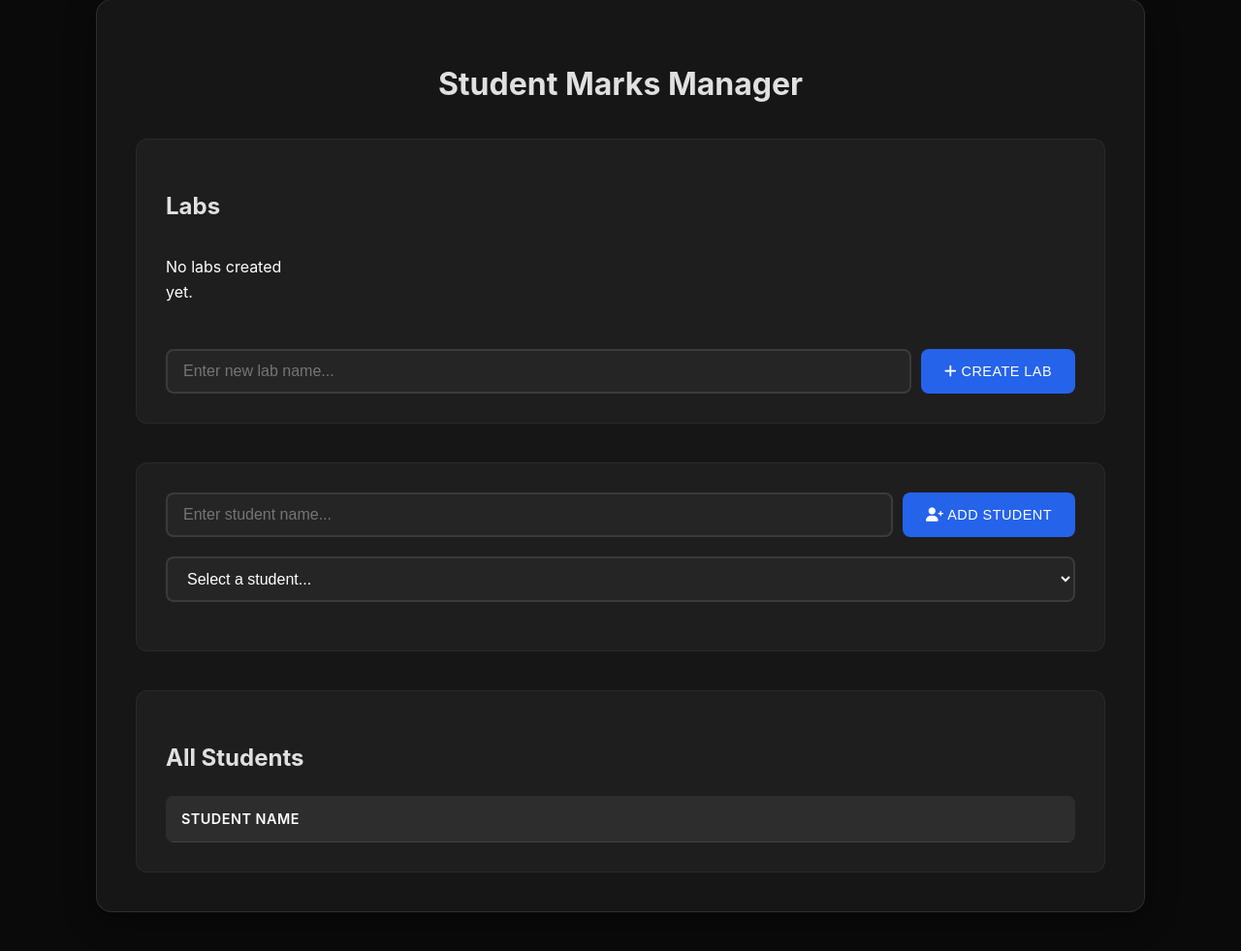
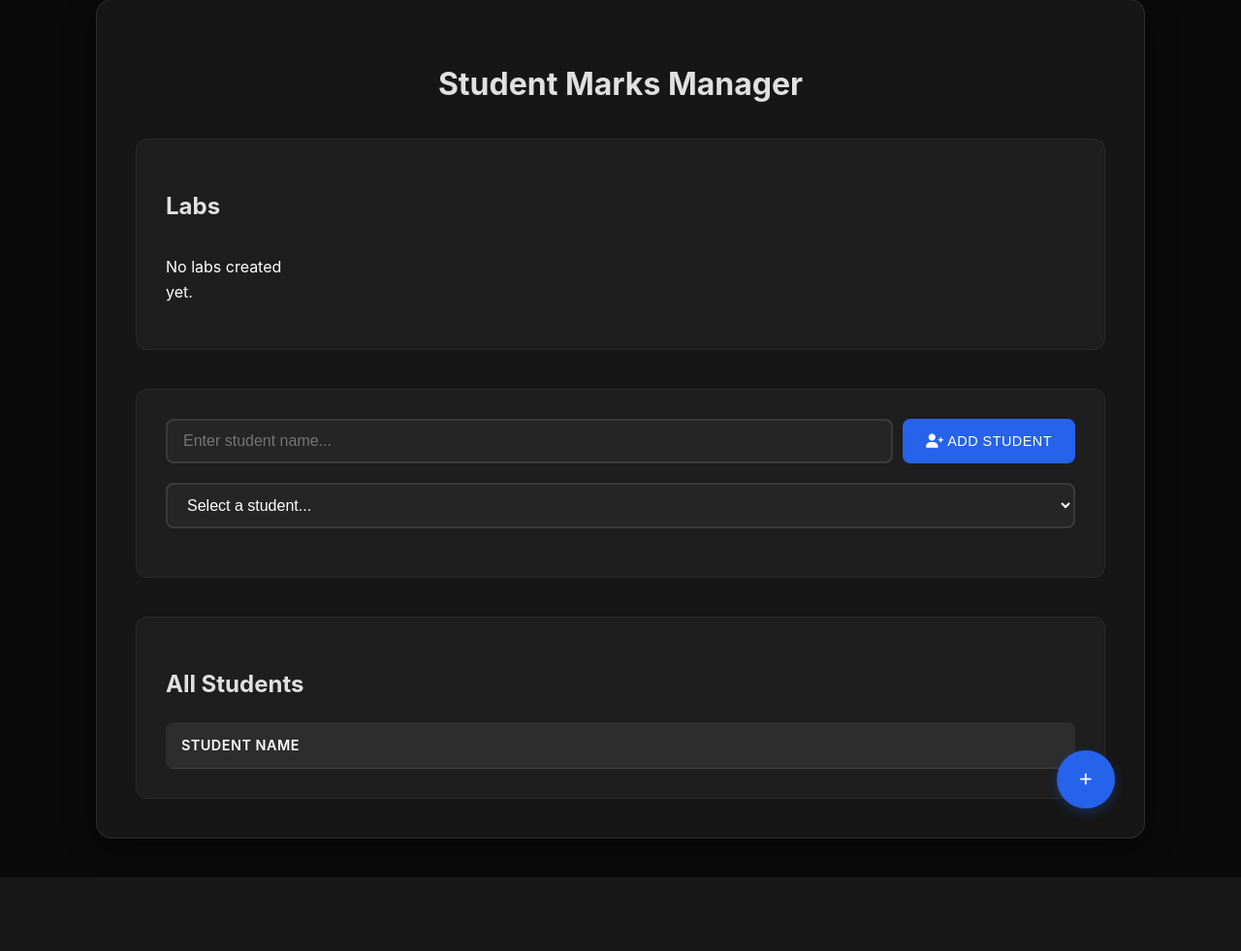
Before and after one commit to MohammadLab/student-marking-manager, a Flask app: page / in a window 1280 px wide. Shown: the part 41-1022 px from the top of the page at 97% size. After the commit the page ends 946 px from the top, so only its background shows below. Run offline with Flask 3, Linux system fonts and the light colour scheme; data that the repository does not hold is empty.

Commit message:
feat: Add floating plus button and modal for creating labs

```diff
--- a/static/style.css
+++ b/static/style.css
@@ -95,19 +95,65 @@ body {
     box-shadow: 0 4px 12px rgba(34, 197, 94, 0.2);
 }
 
-.create-lab {
+.add-lab-button {
+    position: fixed;
+    bottom: 30px;
+    right: 30px;
+    width: 60px;
+    height: 60px;
+    border-radius: 50%;
+    background-color: #2563eb;
+    color: white;
     display: flex;
-    gap: 10px;
-    margin-top: 15px;
+    align-items: center;
+    justify-content: center;
+    cursor: pointer;
+    box-shadow: 0 4px 12px rgba(37, 99, 235, 0.3);
+    border: none;
+    padding: 0;
 }
 
-.create-lab input {
-    flex: 1;
-    padding: 8px;
-    border: 1px solid #555;
-    border-radius: 4px;
-    background-color: #404040;
-    color: #e0e0e0;
+.add-lab-button:hover {
+    transform: scale(1.1);
+    background-color: #1d4ed8;
+}
+
+.modal {
+    display: none;
+    position: fixed;
+    top: 0;
+    left: 0;
+    width: 100%;
+    height: 100%;
+    background-color: rgba(0, 0, 0, 0.5);
+    justify-content: center;
+    align-items: center;
+    z-index: 1000;
+}
+
+.modal-content {
+    background-color: #1e1e1e;
+    padding: 30px;
+    border-radius: 12px;
+    min-width: 300px;
+    box-shadow: 0 8px 32px rgba(0, 0, 0, 0.4);
+    border: 1px solid rgba(255, 255, 255, 0.1);
+}
+
+.modal-content h3 {
+    margin-top: 0;
+    margin-bottom: 20px;
+}
+
+.modal-content input {
+    width: 100%;
+    margin-bottom: 20px;
+}
+
+.modal-buttons {
+    display: flex;
+    justify-content: flex-end;
+    gap: 10px;
 }
 
 h1 {
--- a/templates/index.html
+++ b/templates/index.html
@@ -15,9 +15,20 @@
             <h2>Labs</h2>
             <div class="labs-container">
                 <div id="labsList"></div>
-                <div class="create-lab">
+                <button class="add-lab-button" onclick="showLabModal()">
+                    <i class="fas fa-plus"></i>
+                </button>
+            </div>
+
+            <!-- Lab Creation Modal -->
+            <div id="labModal" class="modal">
+                <div class="modal-content">
+                    <h3>Create New Lab</h3>
                     <input type="text" id="newLabName" placeholder="Enter new lab name...">
-                    <button onclick="createLab()"><i class="fas fa-plus"></i> Create Lab</button>
+                    <div class="modal-buttons">
+                        <button onclick="hideLabModal()">Cancel</button>
+                        <button onclick="createLab()">Create</button>
+                    </div>
                 </div>
             </div>
         </div>
@@ -220,6 +231,16 @@
             }
         }
 
+        function showLabModal() {
+            document.getElementById('labModal').style.display = 'flex';
+            document.getElementById('newLabName').focus();
+        }
+
+        function hideLabModal() {
+            document.getElementById('labModal').style.display = 'none';
+            document.getElementById('newLabName').value = '';
+        }
+
         async function createLab() {
             const labName = document.getElementById('newLabName').value.trim();
 
@@ -241,6 +262,7 @@
             if (response.ok) {
                 document.getElementById('newLabName').value = '';
                 await loadLabs();
+                hideLabModal();
             } else {
                 const error = await response.json();
                 alert(error.message || 'Failed to create lab');
```
